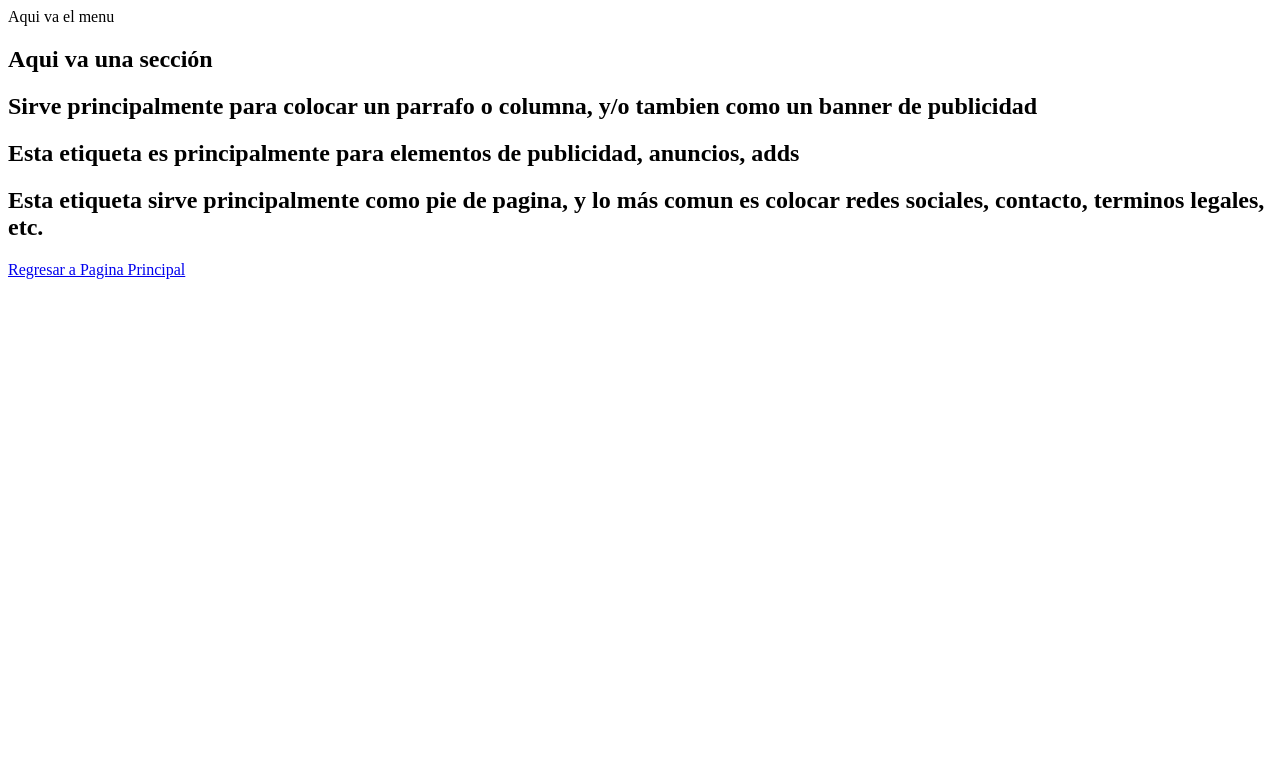
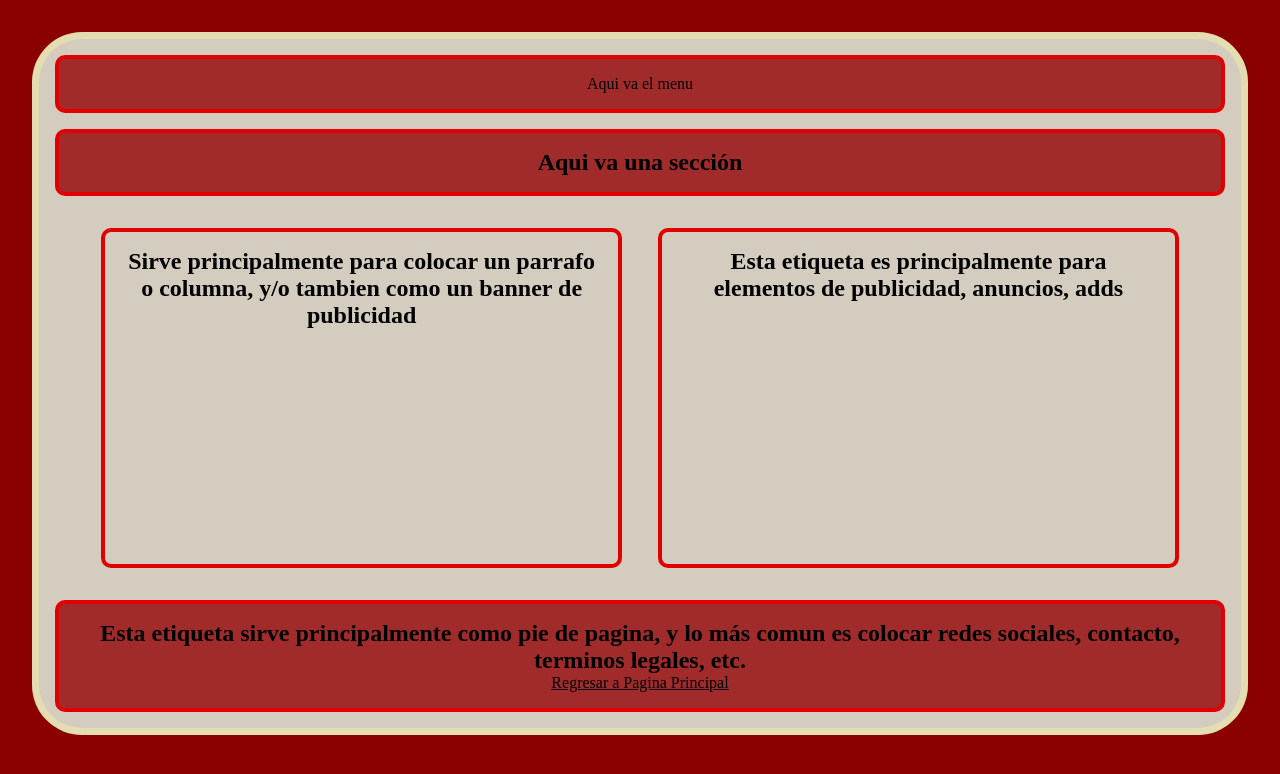
Before and after one commit to Erulees/4IV8_Sandoval_Quezada_Eric_Enrique, a plain HTML site: page 01PrimeraPractica/inicio.html in a window 1280 px wide. Drawn offline with Linux system fonts and the light colour scheme.

Commit message:
Css de página de incio

```diff
--- /dev/null
+++ b/01PrimeraPractica/css/style.css
@@ -0,0 +1,34 @@
+*{
+    padding: 0;
+    margin: 0;
+    color: rgb(0, 0, 0);
+    text-align: center;
+}
+
+html, body{
+    background-color: rgb(139, 0, 0);
+}
+
+.container-main{
+    border: 7px solid rgba(236, 230, 173, 0.699);
+    border-radius: 50px;
+    margin: 2rem;
+    background-color: rgb(211, 204, 191);
+}
+
+nav, section, footer, aside, article{
+    border: 4px solid rgb(225, 0, 0);
+    margin: 1rem;
+    border-radius: 10px;
+    padding: 1rem;
+}
+
+article, aside{
+    width: 40%;
+    display: inline-flex;
+    height: 300px;
+}
+
+nav, footer, section{
+    background-color: rgb(161, 43, 43);
+}
--- a/01PrimeraPractica/inicio.html
+++ b/01PrimeraPractica/inicio.html
@@ -4,6 +4,7 @@
     <meta charset="UTF-8">
     <meta name="viewport" content="width=device-width, initial-scale=1.0">
     <title>Pagina Personal de Sandoval Quezada Eric Enrique</title>
+    <link rel="stylesheet" href="./css/style.css">
 </head>
 <body>
     <div class="container-main">
```
